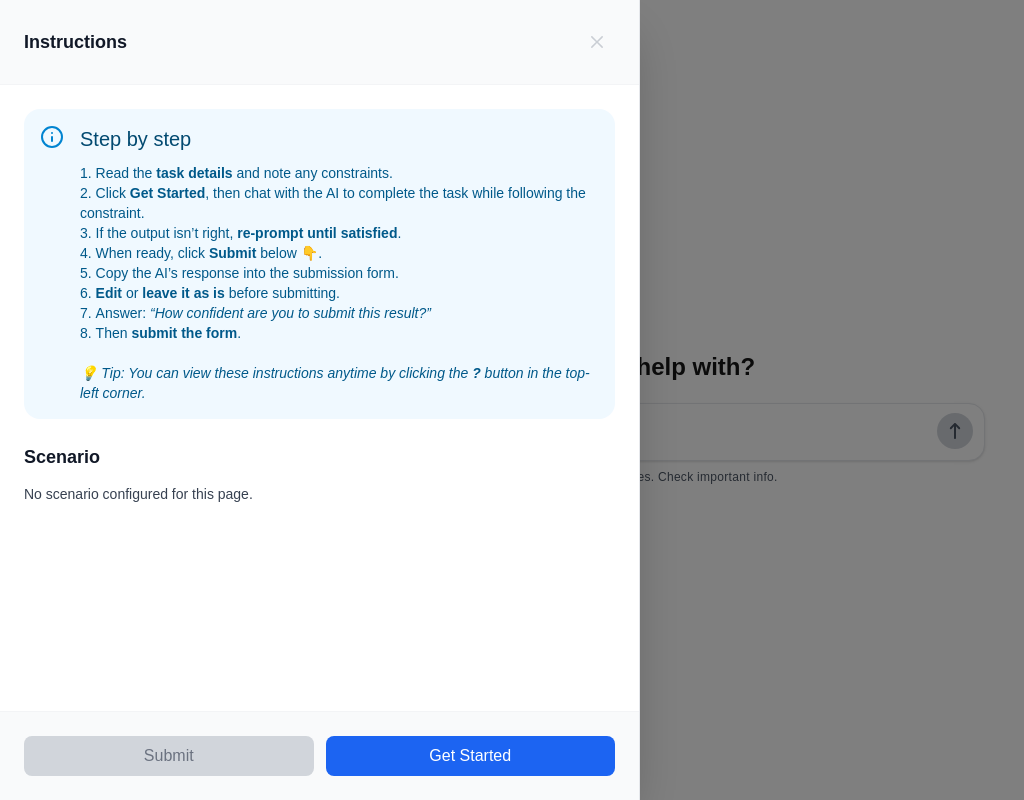
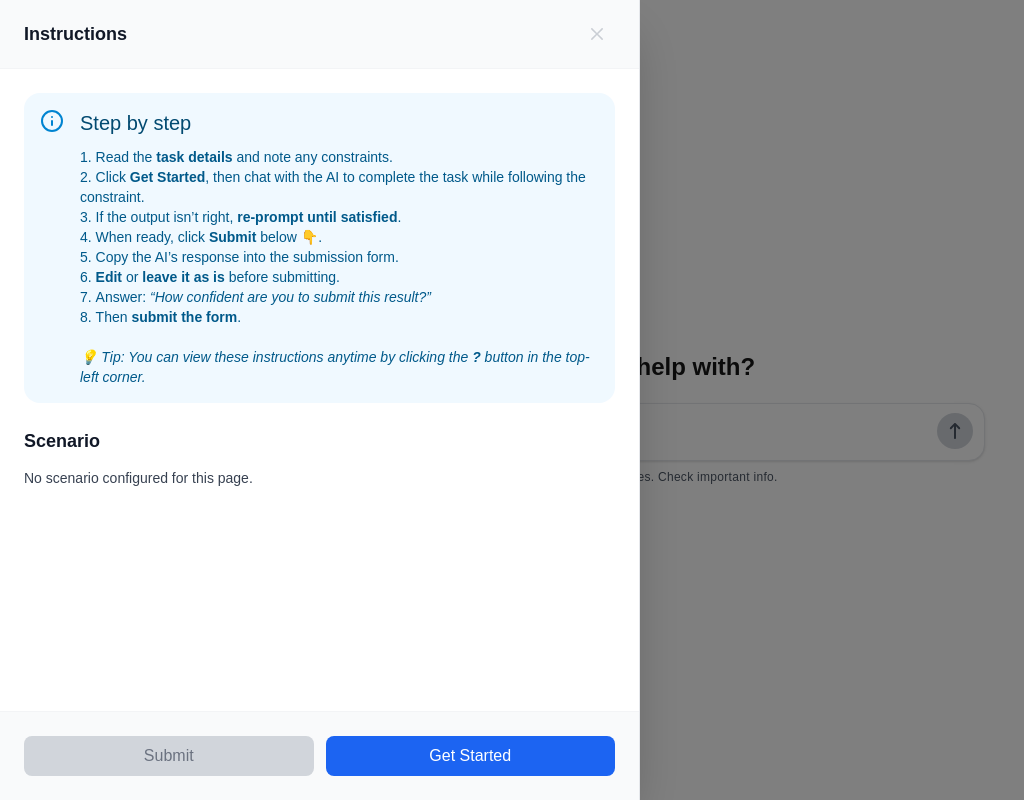
Before and after one commit to azkalhaq/prompt-under-pressure, a Next.js app: page / in a window 1280 px wide. Shown: the whole page, without its empty margins (0-1024 px from the left). Built offline with nearby package versions, Linux system fonts and the light colour scheme; no server answers.

Commit message:
Fix style

```diff
--- a/src/app/task-2/page.tsx
+++ b/src/app/task-2/page.tsx
@@ -174,7 +174,7 @@ function Task2Content() {
   return (
     <main className="h-screen overflow-hidden flex flex-col pt-10">
       <div className="w-full mx-auto px-4 flex-1 flex min-h-0">
-        <div className="grid grid-cols-1 lg:grid-cols-2 gap-8 w-full h-full min-h-0">
+        <div className="grid grid-cols-1 md:grid-cols-2 gap-8 w-full h-full min-h-0">
           {/* Chat Section */}
           <div className="flex flex-col h-full overflow-hidden">
             {hasMessages ? (
--- a/src/components/Sidebar.tsx
+++ b/src/components/Sidebar.tsx
@@ -135,7 +135,7 @@ Think carefully about how to design the best possible GPT prompt to gather this
           }`}
       >
         {/* Header with close button */}
-        <div className='flex items-center justify-between p-6 border-b border-gray-100 bg-gray-50'>
+        <div className='flex items-center justify-between px-6 py-4 border-b border-gray-100 bg-gray-50'>
           <h2 className='text-lg font-semibold text-gray-900'>Instructions</h2>
           <button
             aria-label={showSubmit ? 'Close sidebar' : 'Sidebar cannot be closed until you get started'}
```
